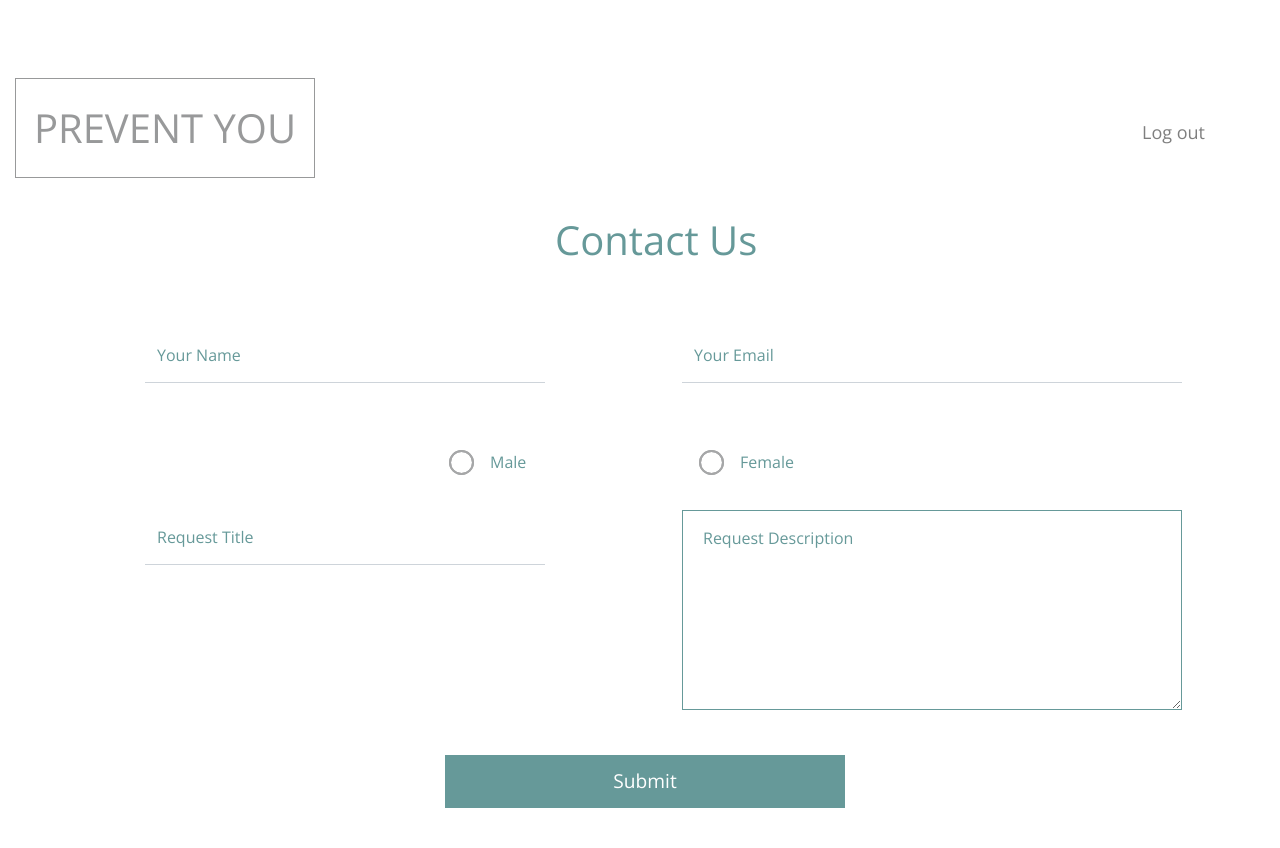
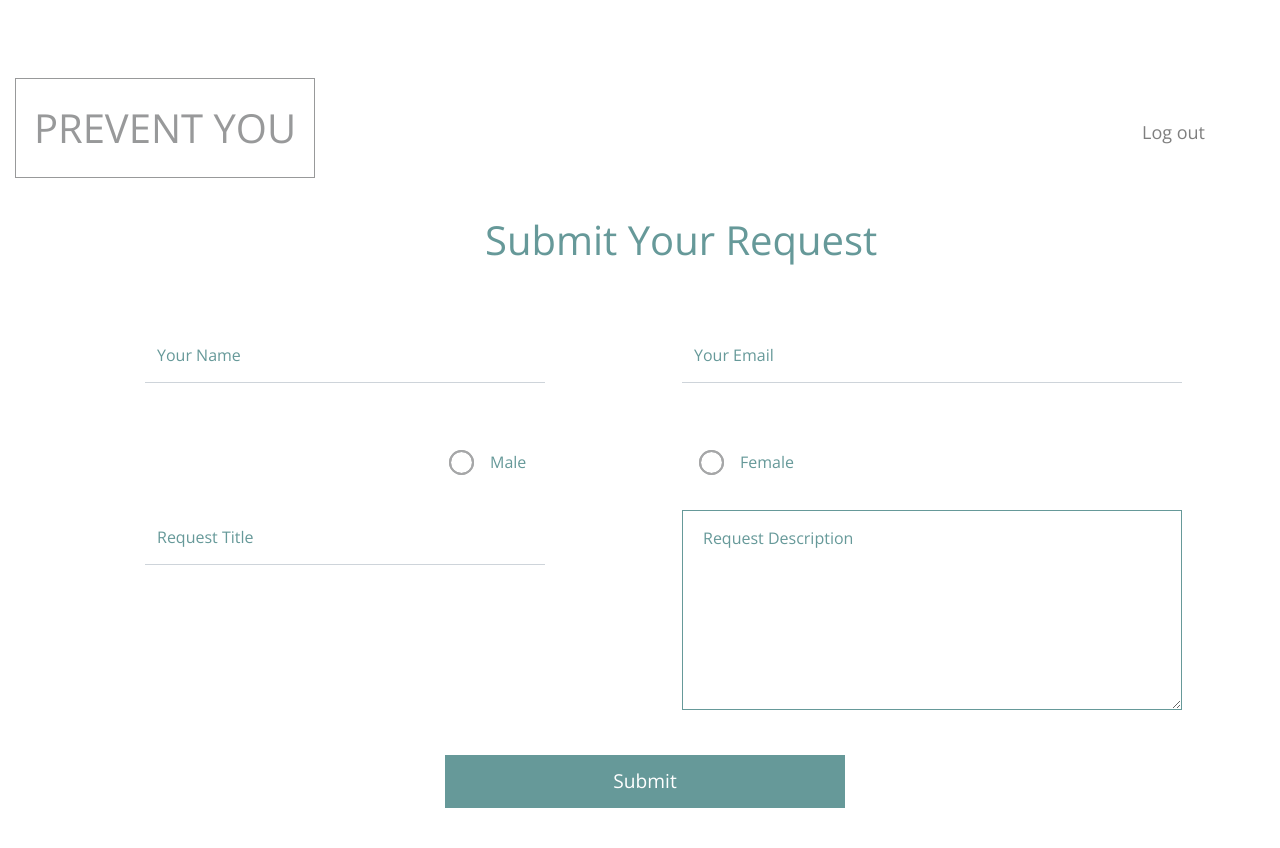
Before and after one commit to Gauravdarkslayer/addiction_project, a Flask app: page /request1 in a window 1280 px wide. Run offline with Flask 2, Linux system fonts and the light colour scheme; some libraries are stand-ins or nearby versions.

Commit message:
Minor Changes

```diff
--- a/templates/Submit_Request.html
+++ b/templates/Submit_Request.html
@@ -52,7 +52,7 @@
 
 
       <div class="tm-form-container" >
-        <h1 class="tm-text-secondary mb-4" style="padding-left: 450px;">Contact Us</h1>
+        <h1 class="tm-text-secondary mb-4" style="padding-left: 380px;">Submit Your Request</h1>
         <form
           action="/submit_req"
           method="POST"
@@ -117,7 +117,7 @@
               name="request_description"
               class="form-control rounded-0"
               placeholder="Request Description"
-              style="height:200px"
+              style="height:200px;max-height: 300px;min-width: 200px;"
               required=""></textarea>
           </div>
           </div></div>
```
